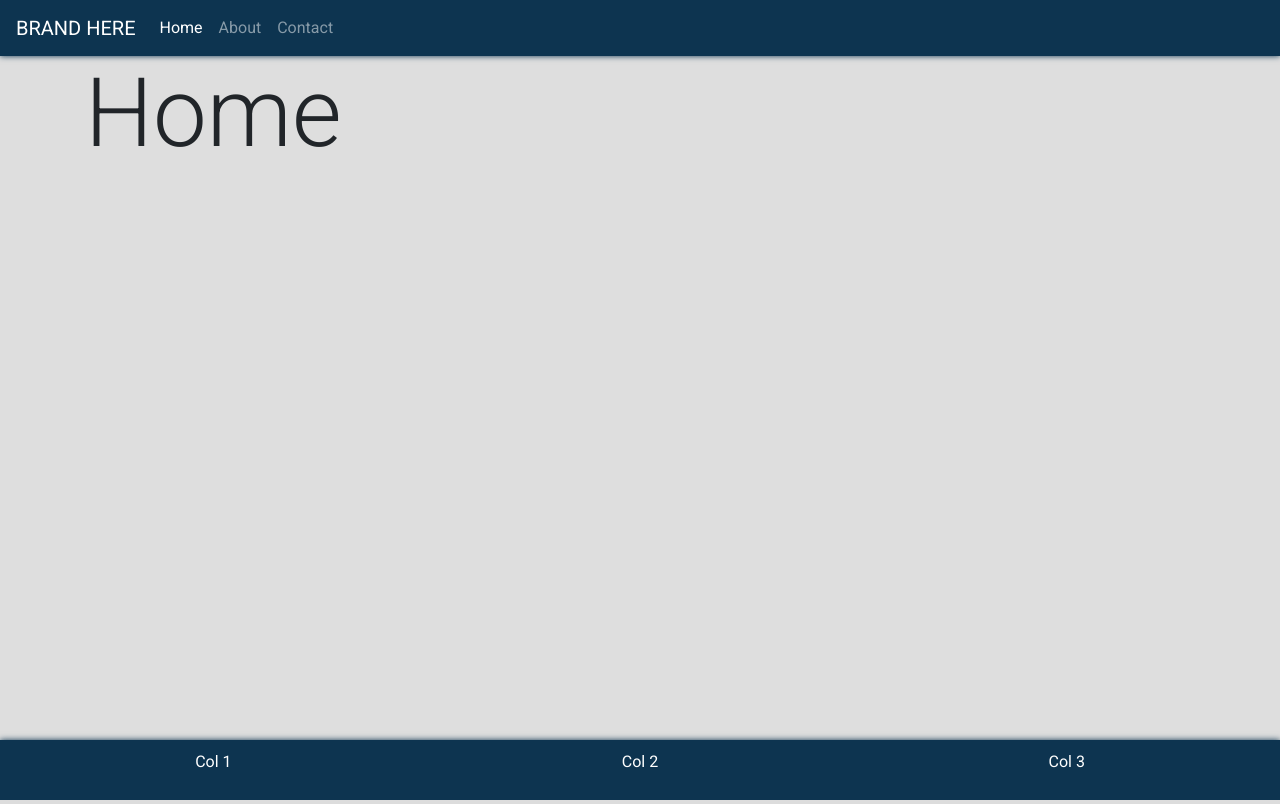
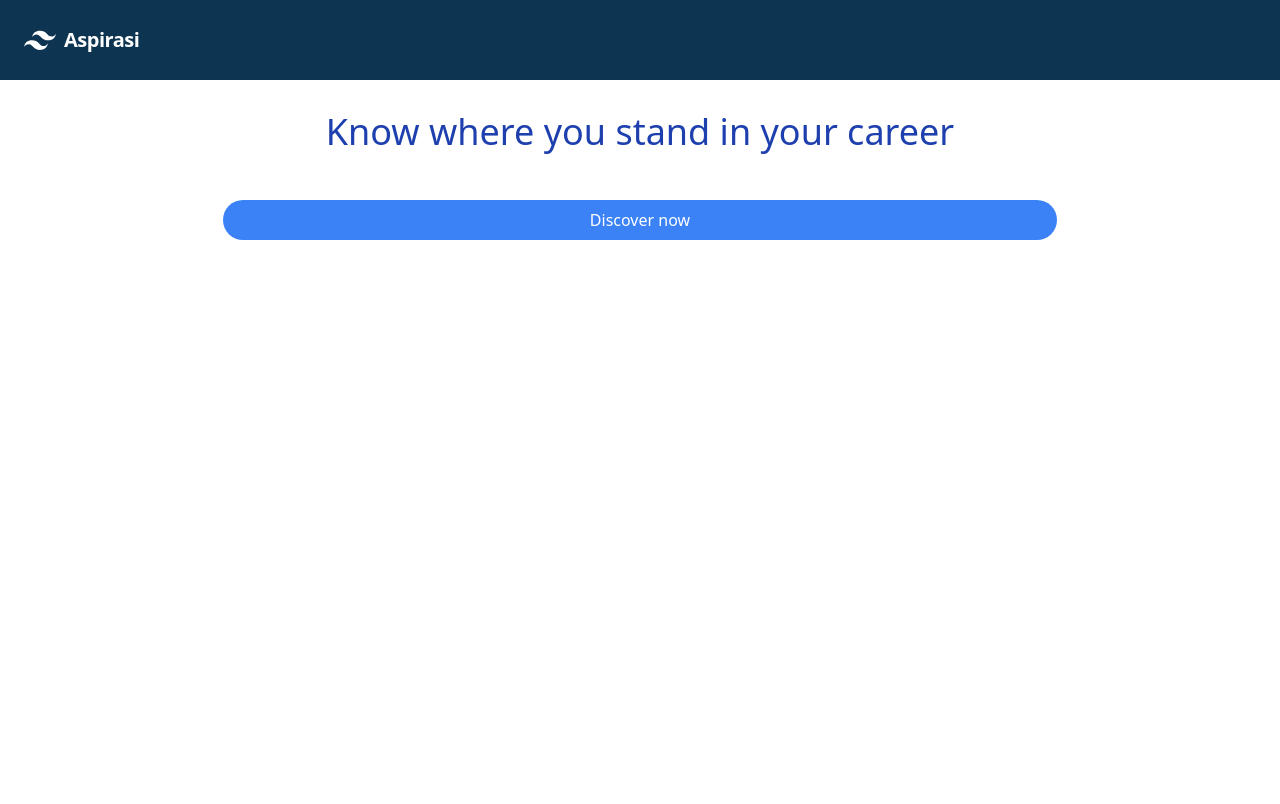
Before and after one commit to knazran/ilmia-hack, a Django app: page / in a window 1280 px wide. Run offline with Django 3.2, Linux system fonts and the light colour scheme; some libraries are stand-ins or nearby versions.

Commit message:
Boilerplate

```diff
--- a/my_app/static/css/main.css
+++ b/my_app/static/css/main.css
@@ -22,7 +22,7 @@ nav {
 
 #core {
 	min-height: calc(100vh - 76px);
-	background-color: #dedede;
+	background-color: #ffffff;
 }
 
 
--- a/my_app/urls.py
+++ b/my_app/urls.py
@@ -20,6 +20,6 @@ from . import views
 
 urlpatterns = [
     path('', views.home, name="home"),
-    path('about/', views.about, name="about"),
-    path('contact/', views.contact, name="contact"),
+    path('survey/', views.survey, name="survey"),
+    path('results/', views.results, name="results"),
 ]
--- a/my_app/views.py
+++ b/my_app/views.py
@@ -5,12 +5,12 @@ def home(request):
     template = 'home.html'
     return render(request, template, context)
 
-def about(request):
+def survey(request):
     context = {}
-    template = 'about.html'
+    template = 'survey.html'
     return render(request, template, context)
 
-def contact(request):
+def results(request):
     context = {}
-    template = 'contact.html'
+    template = 'results.html'
     return render(request, template, context)
--- a/templates/base.html
+++ b/templates/base.html
@@ -12,6 +12,7 @@
 	    {% block corecss %}
 		<link rel="stylesheet" href="https://stackpath.bootstrapcdn.com/bootstrap/4.1.2/css/bootstrap.min.css" integrity="sha384-Smlep5jCw/wG7hdkwQ/Z5nLIefveQRIY9nfy6xoR1uRYBtpZgI6339F5dgvm/e9B" crossorigin="anonymous">
 	    <link rel="stylesheet" type="text/css" href="{% static 'css/main.css' %}">
+		<link href="https://unpkg.com/tailwindcss@^1.0/dist/tailwind.min.css" rel="stylesheet">
 	    {% endblock %}
 
 	    {% block extracss %}
@@ -35,16 +36,16 @@
 		{% include "mainnav.html" %}
 		{% endblock %}
 
-		<section id="core" class="container-fluid">
-			<div class="container">
+		<section id="core" class="">
+			<div class="">
 				{% block core %}
 				{% endblock %}
 			</div>
 		</section>
 
-		{% block footer %}
+		{% comment %} {% block footer %}
 		{% include "footer.html" %}
-		{% endblock %}
+		{% endblock %} {% endcomment %}
 
 		{% block postloadjs %}
 		{% endblock %}
--- a/templates/home.html
+++ b/templates/home.html
@@ -5,9 +5,12 @@
 {% endblock %}
 
 {% block core %}
-<div class="row">
-	<div class="col">
-		<h1 class="display-1">Home</h1>
+<div class="container py-8 h-full">
+	<div class="flex flex-col justify-between">
+		<p class="text-4xl text-center text-bold text-blue-800">Know where you stand in your career</p>
+		<a class="w-full my-12 mx-auto flex items-center" href="{% url 'survey' %}">
+			<button class="bg-blue-500 text-white rounded-full text-md mx-auto w-2/3 py-2">Discover now</button>
+		</a>
 	</div>
 </div>
 {% endblock %}
--- a/templates/mainnav.html
+++ b/templates/mainnav.html
@@ -1,21 +1,6 @@
-<nav class="navbar fixed-top navbar-expand-lg navbar-dark">
-	<a class="navbar-brand" href="/">BRAND HERE</a>
-	<button class="navbar-toggler" type="button" data-toggle="collapse" data-target="#nav-main" aria-controls="nav-main" aria-expanded="false" aria-label="Toggle navigation">
-		<span class="navbar-toggler-icon"></span>
-	</button>
-	<div class="collapse navbar-collapse" id="nav-main">
-		<div class="navbar-nav">
-			<ul class="navbar-nav">
-				<li class="nav-item">
-					<a class="nav-link {% if request.resolver_match.url_name == 'home' %}active{% endif %}" href="{% url 'home' %}">Home</a>
-				</li>
-				<li class="nav-item">
-					<a class="nav-link {% if request.resolver_match.url_name == 'about' %}active{% endif %}" href="{% url 'about' %}">About</a>
-				</li>
-				<li class="nav-item">
-					<a class="nav-link {% if request.resolver_match.url_name == 'contact' %}active{% endif %}" href="{% url 'contact' %}">Contact</a>
-				</li>
-			</ul>
-		</div>
-	</div>
+<nav class="flex items-center justify-between flex-wrap bg-teal-500 p-6">
+  <div class="flex items-center flex-shrink-0 text-white mr-6">
+    <svg class="fill-current h-8 w-8 mr-2" width="54" height="54" viewBox="0 0 54 54" xmlns="http://www.w3.org/2000/svg"><path d="M13.5 22.1c1.8-7.2 6.3-10.8 13.5-10.8 10.8 0 12.15 8.1 17.55 9.45 3.6.9 6.75-.45 9.45-4.05-1.8 7.2-6.3 10.8-13.5 10.8-10.8 0-12.15-8.1-17.55-9.45-3.6-.9-6.75.45-9.45 4.05zM0 38.3c1.8-7.2 6.3-10.8 13.5-10.8 10.8 0 12.15 8.1 17.55 9.45 3.6.9 6.75-.45 9.45-4.05-1.8 7.2-6.3 10.8-13.5 10.8-10.8 0-12.15-8.1-17.55-9.45-3.6-.9-6.75.45-9.45 4.05z"/></svg>
+    <span class="font-semibold text-xl tracking-tight">Aspirasi</span>
+  </div>
 </nav>
```
Also changed, not shown: templates/about.html (deleted, +0 -13 lines), templates/contact.html (deleted, +0 -13 lines), templates/results.html (added, +16 -0 lines), templates/survey.html (added, +16 -0 lines).
